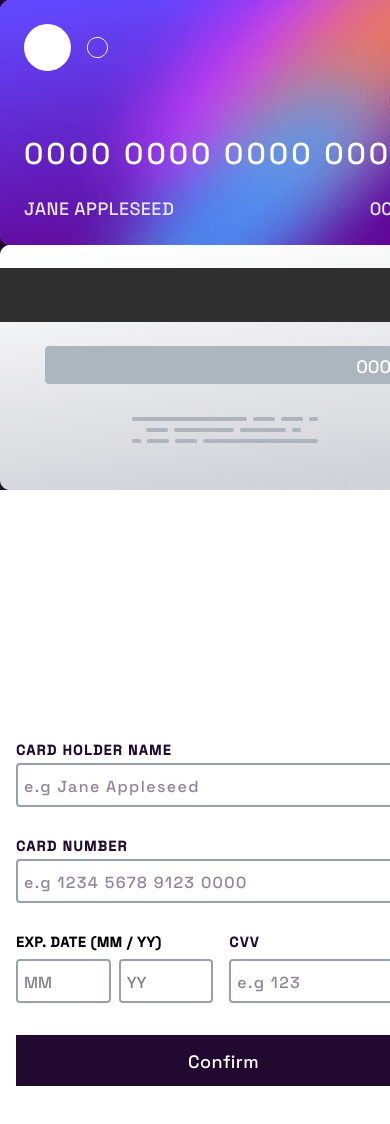
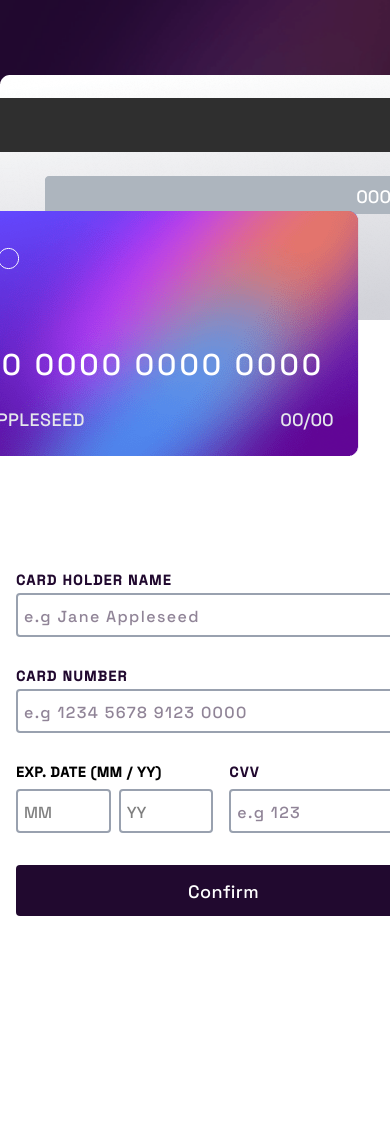
Before and after one commit to corneliusweb/credit-card, a React (Vite) app: page / in a window 390 px wide. Shown: the top 1124 px of the page. Built offline with nearby package versions, Linux system fonts and the light colour scheme.

Commit message:
Implement small screen card positioning

```diff
--- a/src/components/Button.jsx
+++ b/src/components/Button.jsx
@@ -2,7 +2,7 @@ const Button = ({ type, label }) => {
 	return (
 		<button
 			type={type}
-			className='bg-[var(--purple-color)] text-[var(--white-color)] block w-full py-3 cursor-pointer tracking-wide'
+			className='bg-purple text-white block w-full py-3 cursor-pointer tracking-wide rounded-sm'
 		>
 			{label}
 		</button>
--- a/src/index.css
+++ b/src/index.css
@@ -10,8 +10,8 @@
 }
 
 @theme {
-	--white-color: hsl(0, 100%, 100%);
-	--purple-color: hsl(278, 68%, 11%);
+	--color-white: hsl(0, 100%, 100%);
+	--color-purple: hsl(278, 68%, 11%);
 
 	--bg-desktop: url('./assets/images/bg-main-desktop.png');
 	--bg-mobile: url('./assets/images/bg-main-mobile.png');
@@ -34,6 +34,6 @@
 	}
 
 	.label-style {
-		@apply text-[color:var(--purple-color)] uppercase mb-7 font-semibold block text-sm tracking-widest;
+		@apply text-purple uppercase mb-7 font-semibold block text-sm tracking-widest;
 	}
 }
--- a/src/pages/NewCard.jsx
+++ b/src/pages/NewCard.jsx
@@ -37,18 +37,18 @@ const NewCard = () => {
 	};
 
 	return (
-		<main className='grid xl:grid-cols-2'>
+		<main className='grid transition duration-1000 ease-in-out xl:grid-cols-2'>
 			<div
-				className={`bg-[image:var(--bg-mobile)] xl:bg-[image:var(--bg-desktop)] bg-no-repeat bg-cover xl:h-screen relative xl:w-[483px]`}
+				className={`bg-[image:var(--bg-mobile)] bg-no-repeat bg-cover  relative flex flex-col-reverse items-center h-80 xl:w-[483px] xl:h-screen xl:bg-[image:var(--bg-desktop)]`}
 			>
 					<div
-						className='bg-no-repeat w-[447px] h-[245px] p-6 flex flex-col justify-between items-start xl:absolute xl:-right-25 xl:top-40'
+						className='bg-no-repeat w-[447px] h-[245px] p-6 flex flex-col justify-between items-start absolute  left-1/2 top-[66%] z-10 transform -translate-x-[70%] xl:-right-25 xl:top-26 xl:-translate-x-0 xl:left-1/4'
 						style={{ backgroundImage: `url(${bgCardFront})` }}
 					>
 						<img src={cardLogo} alt='card logo' />
 
 						<div className='flex flex-col justify-between gap-6 overflow-hidden w-full'>
-							<p className='text-[var(--white-color)] text-3xl tracking-widest w-full'>
+							<p className='text-white text-3xl tracking-widest w-full'>
 								{!cardNumber
 									? '0000 0000 0000 0000'
 									: formattedCardNumber(cardNumber)}
@@ -65,7 +65,7 @@ const NewCard = () => {
 						</div>
 					</div>
 
-					<div className='xl:absolute xl:top-108 xl:-right-48'>
+					<div className='xl:absolute xl:top-93 xl:-right-40'>
 						<div
 							className='bg-no-repeat w-[447px] h-[245px] relative'
 							style={{ backgroundImage: `url(${bgCardBack})` }}
```
